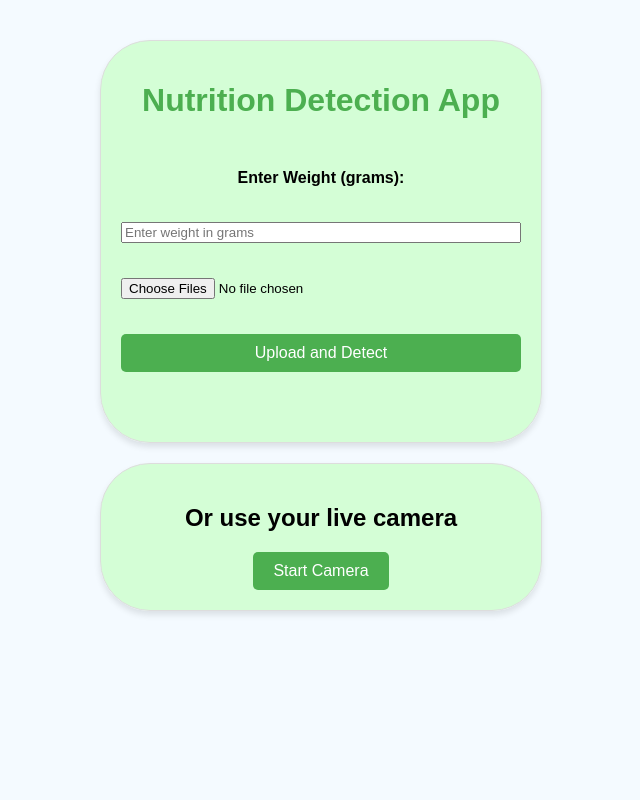
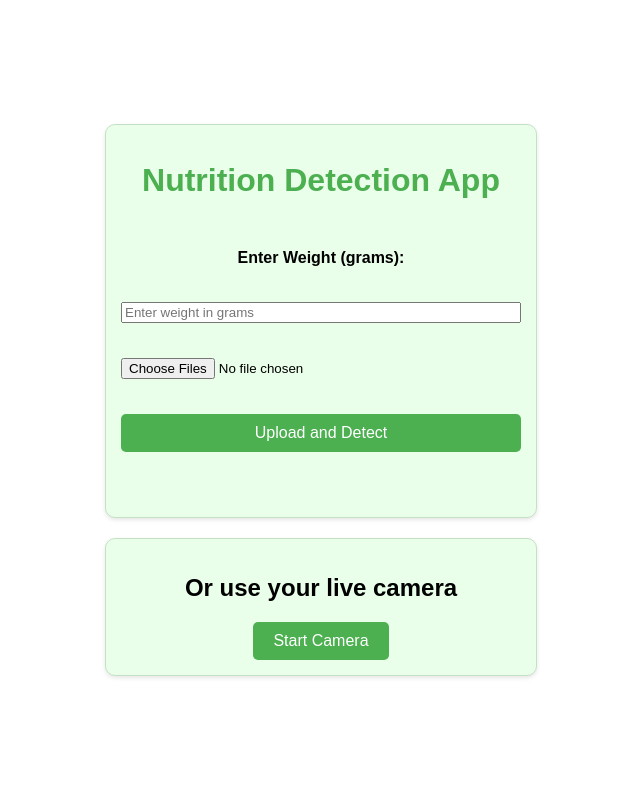
Before and after one commit to sasikumarvcse/main-proj, a Flask app: page / in a window 1280 px wide. Shown: the whole page, without its empty margins (319-959 px from the left). Run offline with Flask 3, Linux system fonts and the light colour scheme; parts of the project's set-up code (start-up, migrations or seed data) failed here and were passed over; some libraries are stand-ins or nearby versions.

Commit message:
Update style.css

```diff
--- a/static/css/style.css
+++ b/static/css/style.css
@@ -1,9 +1,11 @@
 body {
+    display: flex;
+    flex-direction: column;
+    align-items: center;
+    justify-content: center;
+    min-height: 100vh;
+    margin: 0;
     font-family: Arial, sans-serif;
-    text-align: center;
-    background-color: #f4faff;
-    margin: 0;
-    padding: 20px;
 }
 
 h1 {
@@ -14,8 +16,8 @@ h1 {
 form {
     margin: 50px 0;
     display: flex;
-    flex-direction: column; /* Align elements vertically */
-    gap: 35px; /* Add spacing between the file input and button */
+    flex-direction: column;
+    gap: 35px;
 }
 
 button {
@@ -40,22 +42,28 @@ button:hover {
 }
 
 #results {
-    margin-top: 20px;
     display: flex;
-    flex-direction: column;
-    align-items: center;
-    gap: 20px;
+    flex-wrap: wrap;
+    justify-content: center;
+    gap: 20px; /* Add spacing between cards */
 }
 
 .card {
-    background: rgba(204, 255, 204, 0.8); /* Transparent background with green tint */
-    border: 1px solid #ddd;
-    border-radius: 50px;
-    box-shadow: 0 4px 6px rgba(0, 0, 0, 0.1);
-    padding: 20px;
-    max-width: 400px;
-    margin: 20px auto; /* Center the card on the page */
+    background-color: #dfffd6;
+    border: 1px solid #a8e6a3;
+    border-radius: 10px;
+    padding: 15px;
     text-align: center;
+    box-shadow: 0px 4px 6px rgba(0, 0, 0, 0.1);
+    max-width: 300px;
+    margin: 10px; /* Add margin for flexibility */
+}
+
+.card img {
+    border-radius: 15px;
+    max-width: 100%;
+    height: auto;
+    margin-bottom: 15px;
 }
 
 .card h3 {
@@ -63,17 +71,114 @@ button:hover {
     margin-bottom: 10px;
 }
 
-.card pre {
-    background-color: #f8f9fa;
-    padding: 10px;
-    border-radius: 5px;
-    overflow-x: auto;
-    white-space: pre-wrap;
-    margin-top: 10px;
+.hidden {
+    display: none;
 }
 
-.hidden {
-    display: none;
+.card:hover {
+    transform: translateY(-10px);
+    box-shadow: 0 10px 20px rgba(0, 0, 0, 0.2);
+    transition: all 0.3s ease;
+}
+
+i {
+    position: absolute;
+    top: 10px;
+    right: 10px;
+    color: white;
+    font-size: 1.5rem;
+    background: rgb(238,174,202);
+    background: linear-gradient(133deg, rgba(255,255,255,1) 0%, rgba(211,210,231,1) 19%, rgba(11,39,73,1) 100%);
+    padding: 10px;
+    border-radius: 50%;
+    transition: all 0.6s ease-in-out;
+}
+
+i:hover {
+    box-shadow: rgba(50, 50, 93, 0.25) 0px 30px 60px -12px inset, rgba(0, 0, 0, 0.7) 0px 18px 36px -18px inset;
+}
+.card {
+    background: #fff;
+    padding: 20px;
+    border-radius: 10px;
+    box-shadow: 0px 4px 8px rgba(0, 0, 0, 0.1);
+    margin: 10px 0;
+    width: 100%;
+    max-width: 600px;
+}
+
+.card img {
+    width: 100%;
+    max-height: 200px;
+    object-fit: cover;
+    border-radius: 10px;
+    margin-bottom: 10px;
+}
+
+table {
+    width: 100%;
+    border-collapse: collapse;
+    font-size: 16px;
+}
+
+table td {
+    padding: 8px 0;
+    text-align: left;
+}
+
+table tr:not(:last-child) td {
+    border-bottom: 1px solid #e0e0e0;
+}
+.card table {
+    width: 100%;
+    border-collapse: collapse;
+}
+
+.card td {
+    border: none;
+    padding: 5px;
+}
+.nutrition-table {
+    width: 100%;
+    border-collapse: collapse;
+    text-align: left;
+}
+
+.nutrition-table td {
+    padding: 8px;
+    border-bottom: 1px solid #ddd; /* Light gray separator */
+}
+
+.nutrition-table tr:last-child td {
+    border-bottom: none; /* Remove border from the last row */
+}
+
+.card {
+    max-width: 500px; /* Set a max width for the card */
+    padding: 15px;
+    margin: 15px auto;
+    box-shadow: 0px 4px 8px rgba(0, 0, 0, 0.1);
+    border-radius: 10px;
+    background: #fff;
+}
+.card {
+    background-color: #e6f7e6; /* Light green background */
+    border: 1px solid #b2d8b2; /* Soft green border */
+    border-radius: 10px;       /* Rounded corners */
+    padding: 20px;             /* Space inside the card */
+    margin: 15px 0;            /* Space between cards */
+    box-shadow: 0 2px 4px rgba(0, 0, 0, 0.1); /* Subtle shadow */
+}
+
+.card h3 {
+    color: #2e7d32; /* Darker green for headings */
+    margin-bottom: 10px;
+}
+
+.card img {
+    max-width: 100%;
+    border-radius: 5px;
+    margin-bottom: 15px;
 }
 
 .nutrition-table {
@@ -82,15 +187,35 @@ button:hover {
 }
 
 .nutrition-table td {
-    padding: 8px 12px;
-    border: none; /* Removes table lines */
+    padding: 8px;
+    border: 1px solid #b2d8b2;
 }
 
 .nutrition-table td:first-child {
-    font-weight: bold; /* Makes the first column bold */
-    text-align: left;
+    font-weight: bold;
+    color: #2e7d32; /* Darker green for labels */
+}
+.card {
+    background-color: #eaffea;  /* Light green background */
+    border: 1px solid #c5e1c5;
+    border-radius: 10px;
+    padding: 15px;
+    margin: 10px auto;
+    box-shadow: 0 2px 4px rgba(0, 0, 0, 0.1);
+    max-width: 400px; /* Ensuring a max-width */
+    text-align: center;
+    overflow: hidden; /* Prevents content from spilling */
 }
 
-.nutrition-table td:last-child {
-    text-align: right;
+.video-container {
+    display: flex;
+    justify-content: center;
+    align-items: center;
+    max-width: 100%;
+    overflow: hidden; /* Prevents the video from overflowing */
 }
+
+video {
+    width: 100%; /* Ensures the video fits within the card */
+    border-radius: 5px;
+}
```
